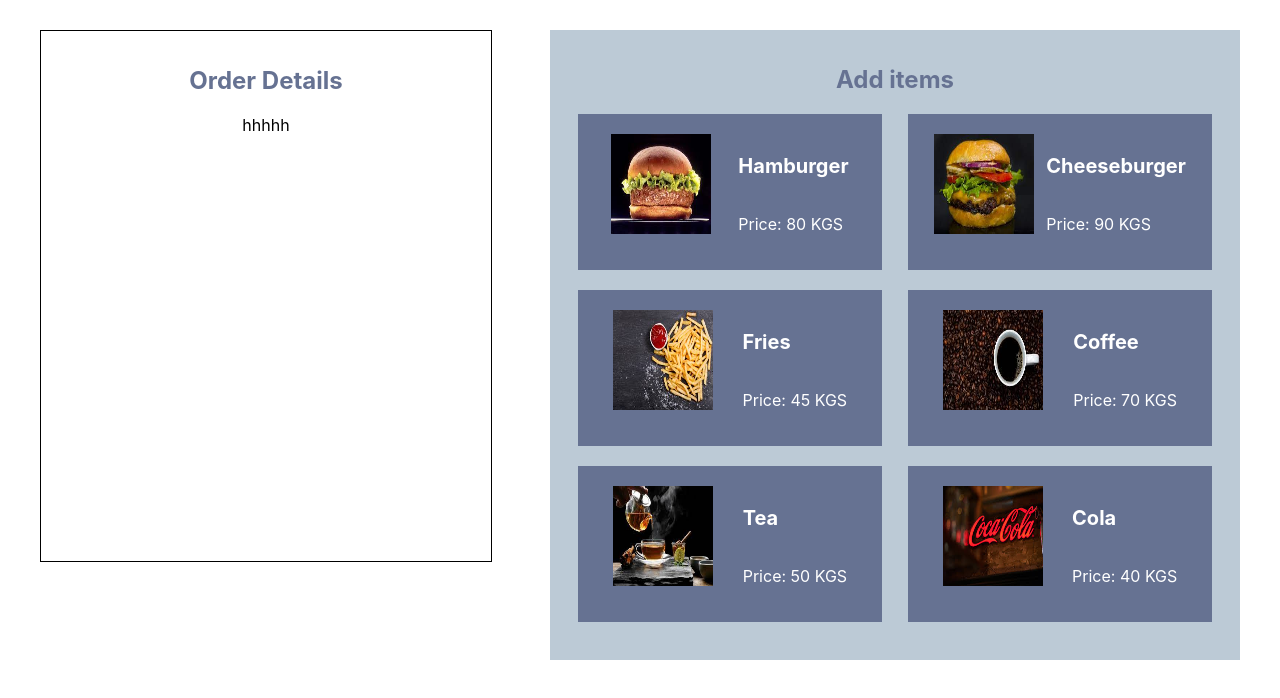
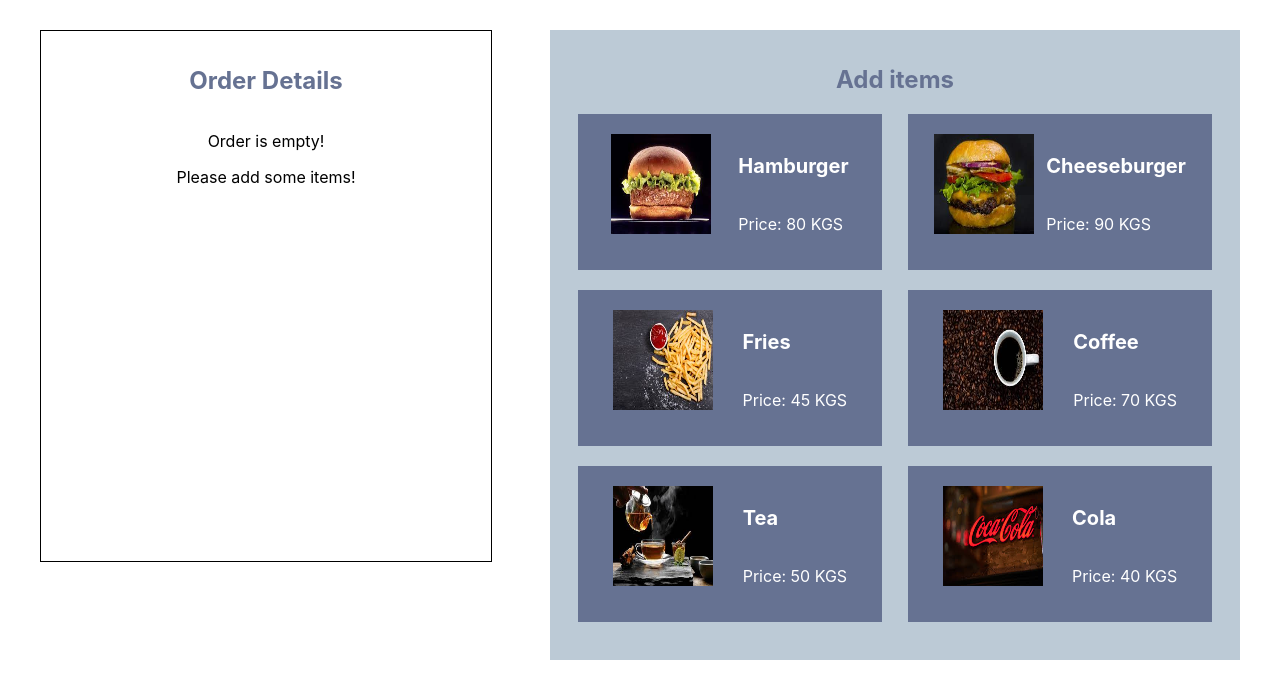
Before and after one commit to KamilyaMukhammedova/exam-fastFood-app, a React (Create React App) app: page / in a window 1280 px wide. Shown: the top 698 px of the page. Built offline with nearby package versions, Linux system fonts and the light colour scheme.

Commit message:
#7 Логика отображения сообщения о том, что в заказе ничего нет

```diff
--- a/src/App.js
+++ b/src/App.js
@@ -7,6 +7,7 @@ import colaImage from './assets/cola.png';
 import {useState} from "react";
 import {nanoid} from "nanoid";
 import Items from "./components/Items/Items";
+import OrderDetails from "./components/OrderDetails/OrderDetails";
 
 const ITEMS = [
   {name: 'Hamburger', price: 80, image: hamburgerImage},
@@ -27,13 +28,24 @@ const App = () => {
     {name: 'Cola', count: 0, id: nanoid()},
   ]);
 
+  const [orderIsEmpty, setOrderIsEmpty] = useState(true);
+
+  const checkOrderState = () => {
+    const order = items.filter(item => item.count === 0);
+    if(order.length !== 0) {
+      setOrderIsEmpty(false);
+    }
+    return orderIsEmpty;
+  };
+
   const itemsComponent = <Items items={items} ITEMS={ITEMS}/>;
+  const orderDetailsComponent = <OrderDetails isEmpty={checkOrderState}/>;
 
   return (
     <div className="Container">
       <div className="Container_order">
         <h2>Order Details</h2>
-        hhhhh
+        {orderDetailsComponent}
       </div>
       <div className="Container_items">
         <h2>Add items</h2>
--- /dev/null
+++ b/src/components/OrderDetails/OrderDetails.js
@@ -0,0 +1,12 @@
+import React from 'react';
+
+const OrderDetails = (props) => {
+  return (
+    <div style={props.isEmpty ? {display: 'block'} : {display: 'none'}}>
+      <p>Order is empty!</p>
+      <p>Please add some items!</p>
+    </div>
+  );
+};
+
+export default OrderDetails;
```
